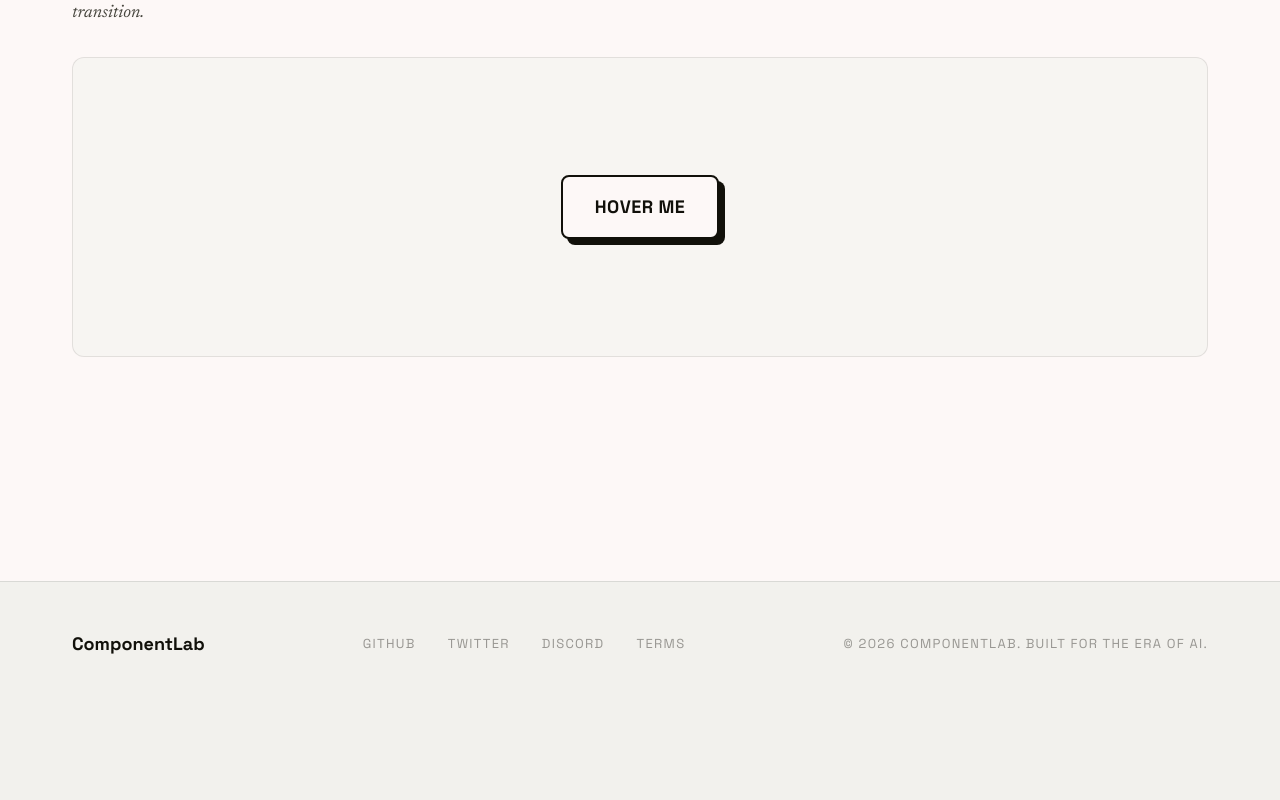
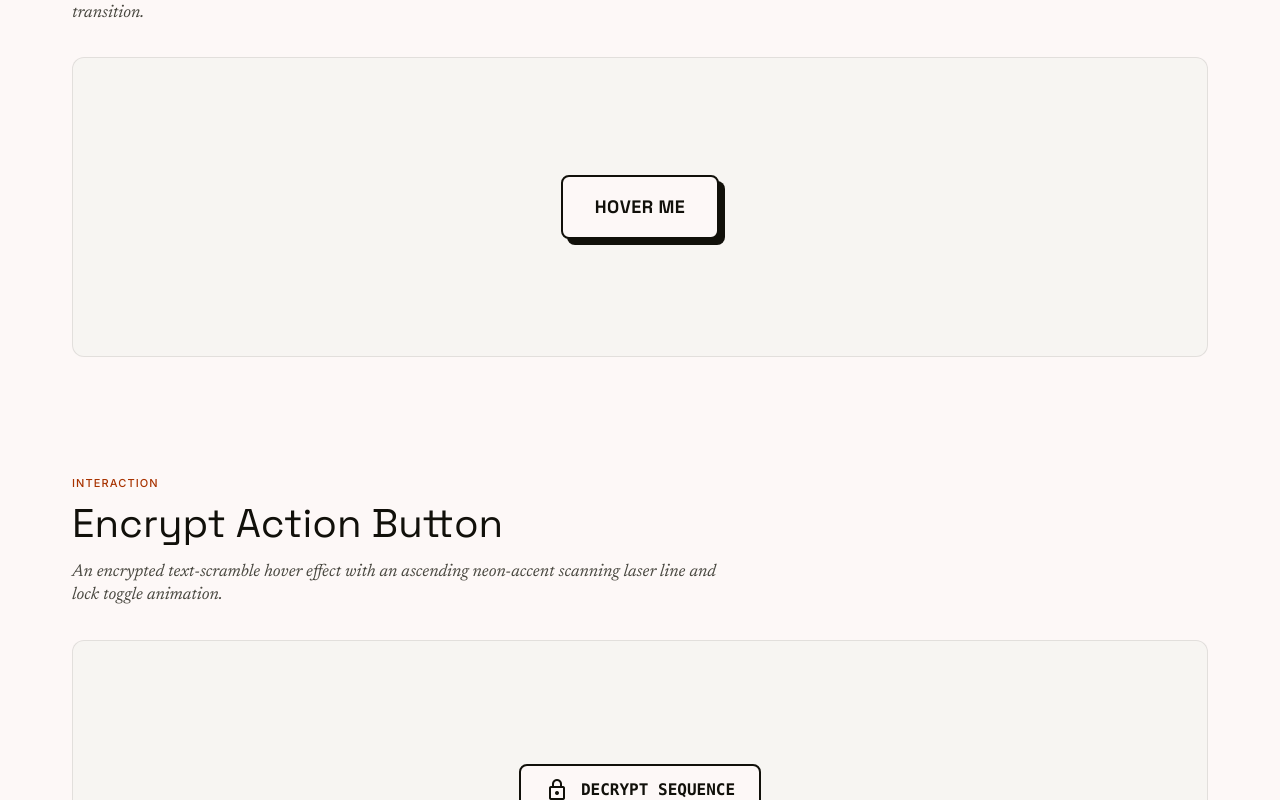
Before and after one commit to TakshPatel02/ComponentLabs, a React (Vite) app: page /components in a window 1280 px wide. Shown: the part 3653-4453 px from the top of the page. Before the commit the page ends 4359 px from the top, so only its background shows below. Built offline with nearby package versions, Linux system fonts and the light colour scheme.

Commit message:
Add EncryptButton component with animated text scramble effect and integrate into ComponentsPage

```diff
--- a/src/Pages/ComponentsPage.jsx
+++ b/src/Pages/ComponentsPage.jsx
@@ -5,6 +5,7 @@ import { CreativeHighlightText } from "../components/CreativeHighlightText";
 import FillButton from "../components/FillButton";
 import UploadButton from "../components/UploadButton";
 import MagnetButton from "../components/MagnetButton";
+import EncryptButton from "../components/EncryptButton";
 
 const ComponentsPage = () => {
   const [replayKey, setReplayKey] = useState(0);
@@ -221,6 +222,30 @@ const ComponentsPage = () => {
               </div>
             </div>
           </div>
+
+          {/* Encrypt Button Component Section */}
+          <div className="w-full flex flex-col group mt-6">
+            <div className="mb-8 flex flex-col md:flex-row md:items-end justify-between gap-6">
+              <div className="flex-1">
+                <span className="font-system-micro text-system-micro text-secondary tracking-widest uppercase mb-2 block">
+                  Interaction
+                </span>
+                <h3 className="font-section-heading text-[32px] md:text-[40px] leading-tight text-primary transition-colors">
+                  Encrypt Action Button
+                </h3>
+                <p className="font-editorial-standard text-editorial-standard text-on-surface-variant italic mt-3 max-w-2xl">
+                  An encrypted text-scramble hover effect with an ascending
+                  neon-accent scanning laser line and lock toggle animation.
+                </p>
+              </div>
+            </div>
+
+            <div className="w-full bg-cursor-cream/50 min-h-62.5 md:h-75 rounded-xl oklab-border flex flex-col items-center justify-center overflow-hidden relative transition-all duration-500 group-hover:shadow-[0_20px_70px_-10px_rgba(38,37,30,0.05)]">
+              <div className="flex items-center gap-6 flex-wrap justify-center">
+                <EncryptButton targetText="Decrypt Sequence" />
+              </div>
+            </div>
+          </div>
         </div>
       </main>
     </div>
--- /dev/null
+++ b/src/components/EncryptButton.jsx
@@ -0,0 +1,95 @@
+import React, { useRef, useState } from "react";
+import { motion } from "motion/react";
+
+const CYCLES_PER_LETTER = 2;
+const SHUFFLE_TIME = 50;
+const CHARS = "!@#$%^&*():{};|,.<>/?";
+
+const EncryptButton = ({ targetText = "Encrypt data", className = "" }) => {
+  const intervalRef = useRef(null);
+  const [text, setText] = useState(targetText);
+  const [isHovered, setIsHovered] = useState(false);
+  const [isDecrypting, setIsDecrypting] = useState(false);
+
+  const scramble = () => {
+    setIsHovered(true);
+    setIsDecrypting(true);
+    let pos = 0;
+
+    clearInterval(intervalRef.current);
+
+    intervalRef.current = setInterval(() => {
+      const scrambled = targetText
+        .split("")
+        .map((char, index) => {
+          if (pos / CYCLES_PER_LETTER > index) {
+            return char;
+          }
+          const randomCharIndex = Math.floor(Math.random() * CHARS.length);
+          const randomChar = CHARS[randomCharIndex];
+          return char === " " ? " " : randomChar;
+        })
+        .join("");
+
+      setText(scrambled);
+      pos++;
+
+      if (pos >= targetText.length * CYCLES_PER_LETTER) {
+        stopScramble();
+      }
+    }, SHUFFLE_TIME);
+  };
+
+  const stopScramble = () => {
+    clearInterval(intervalRef.current);
+    setText(targetText);
+    setIsDecrypting(false);
+  };
+
+  const handleMouseLeave = () => {
+    setIsHovered(false);
+    // Notice we do NOT call stopScramble() here.
+    // This allows the text to naturally finish its decryption cycle instead of snapping instantly.
+  };
+
+  return (
+    <motion.button
+      whileHover={{ scale: 1.025 }}
+      whileTap={{ scale: 0.975 }}
+      onMouseEnter={scramble}
+      onMouseLeave={handleMouseLeave}
+      className={`group relative overflow-hidden rounded-lg border-2 border-primary bg-surface px-6 py-3 font-mono font-bold uppercase text-primary transition-all duration-300 hover:text-surface hover:border-error-warm hover:shadow-[0_0_20px_rgba(255,87,51,0.3)] min-w-50 ${className}`}
+    >
+      <div className="relative z-10 flex items-center justify-center gap-3">
+        <span
+          className={`material-symbols-outlined text-[20px] transition-all duration-300 ${
+            isHovered ? "text-error-warm" : "text-primary"
+          }`}
+        >
+          {isDecrypting ? "lock" : isHovered ? "lock_open" : "lock"}
+        </span>
+        <span className={isHovered ? "text-error-warm" : "text-primary"}>
+          {text}
+        </span>
+      </div>
+
+      {/* Aesthetic Touch: Scanning Laser + Glow */}
+      <motion.span
+        initial={{ y: "100%" }}
+        animate={{ y: "-100%" }}
+        transition={{
+          repeat: Infinity,
+          repeatType: "loop",
+          duration: 1.5,
+          ease: "linear",
+        }}
+        className="absolute inset-0 z-0 scale-125 bg-linear-to-t from-transparent via-error-warm/40 to-transparent opacity-0 transition-opacity duration-300 group-hover:opacity-100 mix-blend-color-burn"
+      />
+
+      {/* Background fill sliding up */}
+      <div className="absolute inset-0 z-[-1] bg-primary scale-y-0 origin-bottom transition-transform duration-300 ease-out group-hover:scale-y-100" />
+    </motion.button>
+  );
+};
+
+export default EncryptButton;
```
